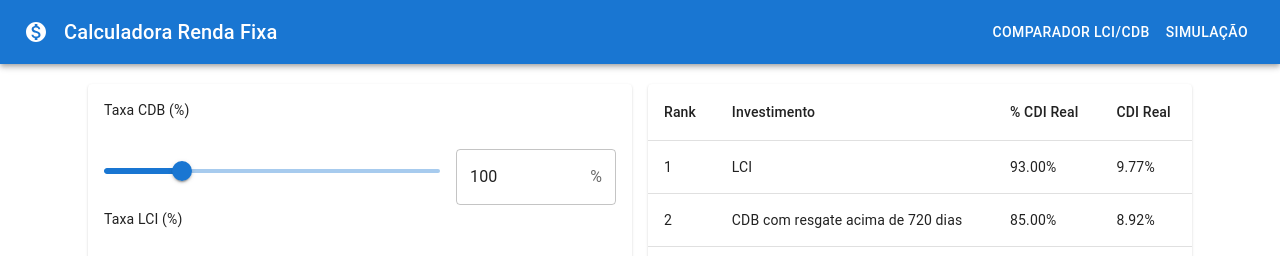
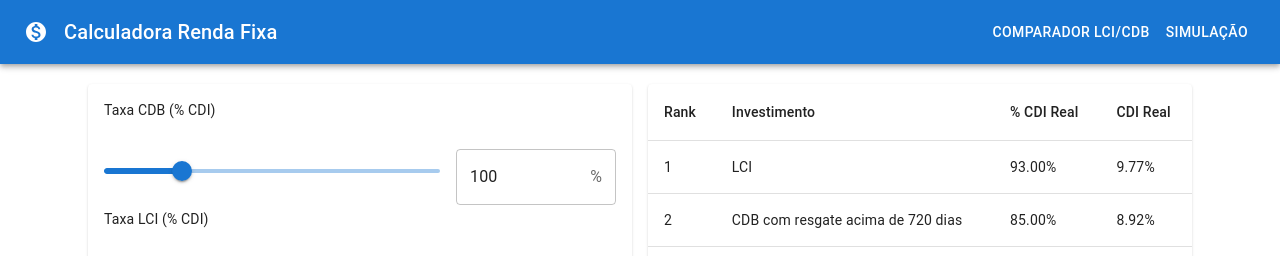
Before and after one commit to omarcovelho/calculadora-renda-fixa, a React (Vite) app: page / in a window 1280 px wide. Shown: the top 256 px of the page. Built offline with nearby package versions, Linux system fonts and the light colour scheme.

Commit message:
Add analytics and adjustments

```diff
--- a/package.json
+++ b/package.json
@@ -19,7 +19,8 @@
     "@mui/icons-material": "^6.0.2",
     "@mui/material": "^6.0.2",
     "react": "^18.3.1",
-    "react-dom": "^18.3.1"
+    "react-dom": "^18.3.1",
+    "react-ga4": "^2.1.0"
   },
   "devDependencies": {
     "@eslint/js": "^9.9.0",
--- a/src/App.jsx
+++ b/src/App.jsx
@@ -1,8 +1,13 @@
 import { Container, AppBar, Toolbar, Typography, CssBaseline, Button } from '@mui/material';
 import MonetizationOnIcon from '@mui/icons-material/MonetizationOn';
 import Calculator from './components/Calculator';
+import ReactGA from 'react-ga4';
 
 function App() {
+
+  ReactGA.initialize('G-9F3XEBGWYL');
+  ReactGA.send({ hitType: "pageview", page: window.location.pathname + window.location.search, title: "Landing Page" })
+
   return (
     <Container maxWidth={false} style={{ height: '100vh', padding: 0 }}>
       <CssBaseline />
--- a/src/components/Calculator.jsx
+++ b/src/components/Calculator.jsx
@@ -54,8 +54,8 @@ function Calculator() {
         <Grid item xs={12} md={6}>
           <Card style={{ display: 'flex', flexDirection: 'column', height: '100%' }}>
             <CardContent style={{ flexGrow: 1 }}>
-              <SliderWithInput label="Taxa CDB (%)" value={cdbRate} onChange={setCdbRate} min={70} max={200} />
-              <SliderWithInput label="Taxa LCI (%)" value={lciRate} onChange={setLciRate} min={70} max={200} />
+              <SliderWithInput label="Taxa CDB (% CDI)" value={cdbRate} onChange={setCdbRate} min={70} max={200} />
+              <SliderWithInput label="Taxa LCI (% CDI)" value={lciRate} onChange={setLciRate} min={70} max={200} />
               <SliderWithInput label="CDI Atual (%)" value={cdiAtual} onChange={setCdiAtual} min={0} max={50} step={0.5} />
             </CardContent>
           </Card>
```
Also changed, not shown: 1 other file (tests, documents, lock files or other folders).
